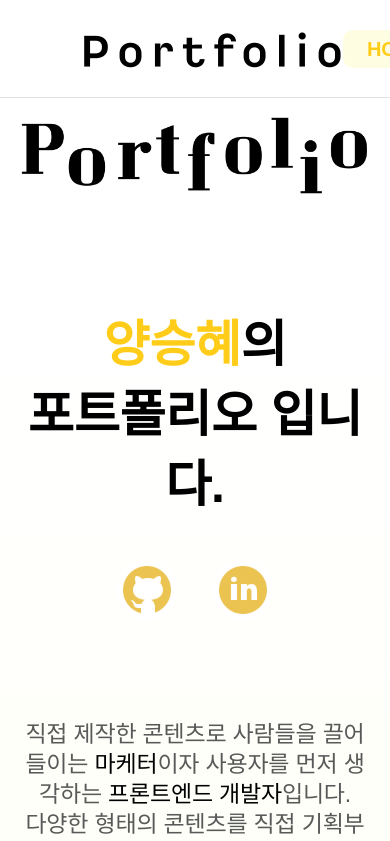
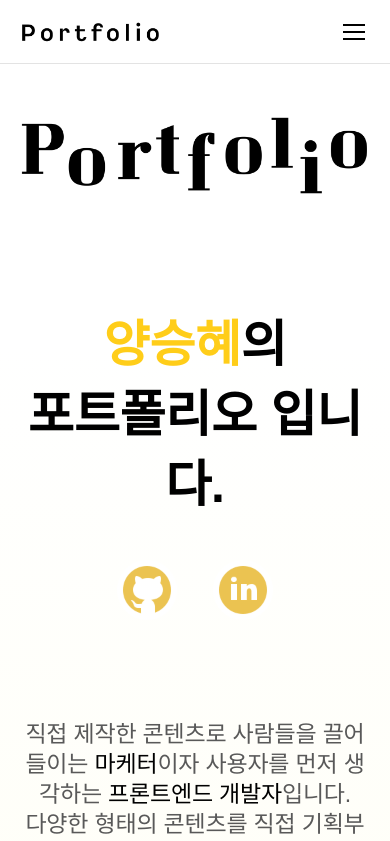
Before and after one commit to seunghye-rain/rain-portfolio, a Next.js app: page / in a window 390 px wide. Shown: the top 841 px of the page. Built offline with nearby package versions, Linux system fonts and the light colour scheme; a web font is replaced by a local one.

Commit message:
refactor: 헤더 컴포넌트 스타일 수정 및 반응형 디자인 개선

```diff
--- a/src/shared/components/ui/header/Header.tsx
+++ b/src/shared/components/ui/header/Header.tsx
@@ -3,20 +3,28 @@ import Link from 'next/link';
 
 import { NAV_ITEMS } from '@/shared/constants/navItems';
 
+import { HeaderMobileMenu } from './HeaderMobileMenu';
 import { HeaderNavLink } from './HeaderNavLink';
 
 export const Header = () => {
   return (
-    <header className='bg-black-1 border-black-5 fixed inset-x-0 top-0 z-50 grid h-[9.8rem] w-full grid-cols-[minmax(26.3rem,1fr)_max-content_minmax(0,1fr)] items-center border-b px-[8rem]'>
-      <Link href='/' aria-label='홈으로 이동' className='justify-self-start'>
-        <Image src='/imgs/logo.png' alt='양승혜 포트폴리오' width={263} height={62} />
+    <header className='bg-black-1 border-black-5 fixed inset-x-0 top-0 z-50 flex h-[6.4rem] w-full items-center justify-between border-b px-[2rem] lg:grid lg:h-[9.8rem] lg:grid-cols-[minmax(26.3rem,1fr)_max-content_minmax(0,1fr)] lg:px-[8rem]'>
+      <Link href='/' aria-label='홈으로 이동' className='lg:justify-self-start'>
+        <Image
+          src='/imgs/logo.png'
+          alt='양승혜 포트폴리오'
+          width={263}
+          height={62}
+          className='h-auto w-[14rem] lg:w-[26.3rem]'
+        />
       </Link>
-      <nav className='flex items-stretch gap-[3rem] justify-self-center'>
+      <nav className='hidden items-stretch gap-[3rem] lg:flex lg:justify-self-center'>
         {NAV_ITEMS.map((item) => (
           <HeaderNavLink key={item.href} href={item.href} label={item.label} />
         ))}
       </nav>
-      <div aria-hidden />
+      <div aria-hidden className='hidden lg:block' />
+      <HeaderMobileMenu />
     </header>
   );
 };
```
